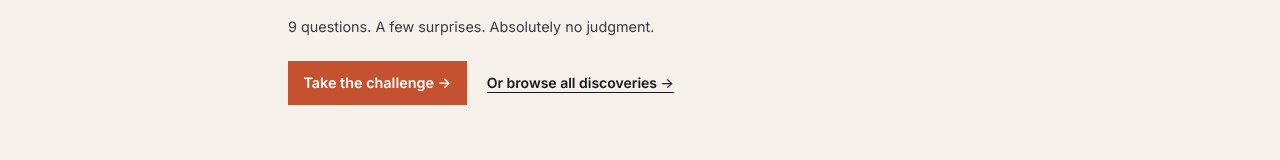
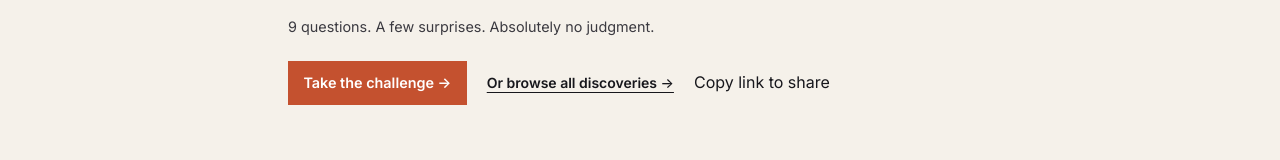
Before and after one commit to mishpedraza/data-detective, a React (Vite) app: page / in a window 1280 px wide. Shown: the part 354-514 px from the top of the page. Built offline with nearby package versions, Linux system fonts and the light colour scheme.

Commit message:
Add a clean share link on Data Detective welcome screen

```diff
--- a/src/pages/Discover.tsx
+++ b/src/pages/Discover.tsx
@@ -11,6 +11,7 @@ const total = EDITORIAL_QUESTIONS.length
 const controls = 'a, button, input, select, textarea, [contenteditable], .discovery-reveal, [role="slider"]'
 
 export function Discover({ navigate, selected, mode }: { navigate: (href: string) => void; selected: string | null; mode: string | null }) {
+  const [shareCopied, setShareCopied] = useState(false)
   const [progress, setProgress] = useState(readDiscoveryProgress)
   const [attempt, setAttempt] = useState(() => readDiscoveryProgress(CHALLENGE_KEY))
   const answers = challengeAnswers(attempt)
@@ -126,6 +127,15 @@ export function Discover({ navigate, selected, mode }: { navigate: (href: string
             focusQuestion.current = true
             navigate(hrefFor('discover', { mode: 'browse' }))
           }}>Or browse all discoveries →</a>
+          <button className="discovery-contents-trigger" type="button" onClick={async () => {
+            const shareUrl = new URL(import.meta.env.BASE_URL, window.location.origin).href
+            try {
+              await navigator.clipboard.writeText(shareUrl)
+              setShareCopied(true)
+            } catch {
+              window.prompt('Copy this link to share Data Detective:', shareUrl)
+            }
+          }}>{shareCopied ? 'Link copied ✓' : 'Copy link to share'}</button>
         </div>
       </section>
     </div>
```
